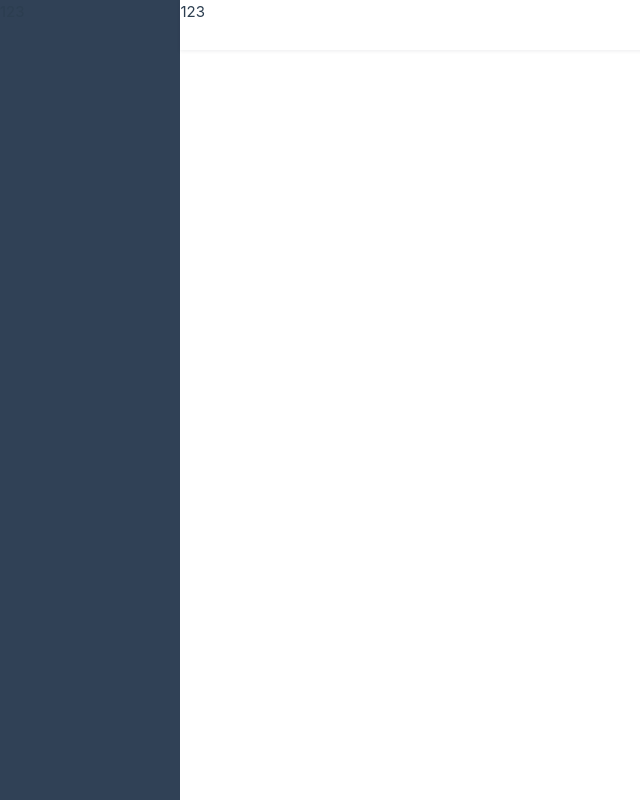
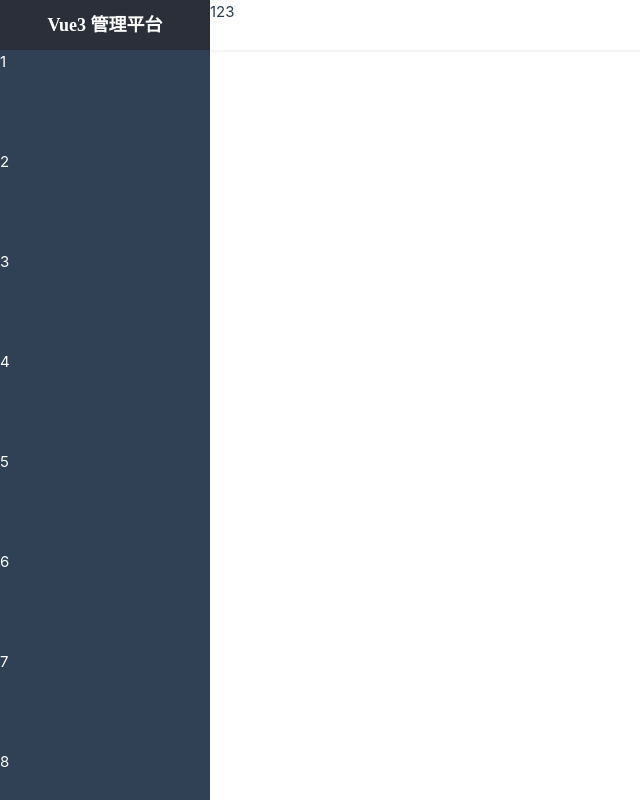
Before and after one commit to liuqiyu/vue3-admin-pro, a Vue app: page / in a window 1280 px wide. Shown: the whole page, without its empty margins (0-640 px from the left). Built offline with nearby package versions, Linux system fonts and the light colour scheme.

Commit message:
菜单栏

```diff
--- a/src/layout/LayoutContainer.vue
+++ b/src/layout/LayoutContainer.vue
@@ -22,6 +22,8 @@ import HeaderContainer from "./HeaderContainer.vue";
   height: 100%;
   display: flex;
   flex-direction: row;
+  overflow: hidden;
+  flex-shrink: 0;
   .main-container {
     width: 100%;
     flex: 1 1 auto;
--- a/src/layout/SidebarContainer.vue
+++ b/src/layout/SidebarContainer.vue
@@ -1,7 +1,13 @@
-<script setup lang="ts"></script>
+<script setup lang="ts">
+import SidebarLogo from "./SidebarLogo.vue";
+import SidebarMenu from "./SidebarMenu.vue";
+</script>
 
 <template>
-  <div class="sidebar-container">123</div>
+  <div class="sidebar-container">
+    <SidebarLogo />
+    <SidebarMenu />
+  </div>
 </template>
 
 <style lang="scss" scoped>
@@ -9,5 +15,9 @@
   width: 210px;
   height: 100%;
   background-color: #304156;
+  flex: 0 0 auto;
+  display: flex;
+  flex-shrink: 0;
+  flex-direction: column;
 }
 </style>
--- /dev/null
+++ b/src/layout/SidebarLogo.vue
@@ -0,0 +1,20 @@
+<script setup lang="ts"></script>
+
+<template>
+  <div class="sidebar-logo">Vue3 管理平台</div>
+</template>
+
+<style lang="scss" scoped>
+.sidebar-logo {
+  flex: 0 0 auto;
+  font-size: 18px;
+  width: 100%;
+  height: 50px;
+  line-height: 50px;
+  text-align: center;
+  color: #fff;
+  background-color: #2b2f3a;
+  font-family: "幼圆";
+  font-weight: bold;
+}
+</style>
--- /dev/null
+++ b/src/layout/SidebarMenu.vue
@@ -0,0 +1,28 @@
+<script setup lang="ts"></script>
+
+<template>
+  <div class="sidebar-menu">
+    <el-scrollbar>
+      <p v-for="item in 20" :key="item" class="scrollbar-demo-item">
+        {{ item }}
+      </p>
+    </el-scrollbar>
+  </div>
+</template>
+
+<style lang="scss" scoped>
+.sidebar-menu {
+  flex: 1 1 auto;
+  height: 0;
+
+  .el-scrollbar {
+    overflow: hidden;
+    position: relative;
+    height: 100%;
+  }
+  p {
+    height: 100px;
+    color: #fff;
+  }
+}
+</style>
--- a/src/main.ts
+++ b/src/main.ts
@@ -1,6 +1,7 @@
 import { createApp } from "vue";
 import { createPinia } from "pinia";
 import ElementPlus from "element-plus";
+import "element-plus/dist/index.css";
 
 import App from "./App.vue";
 import router from "./router";
```
